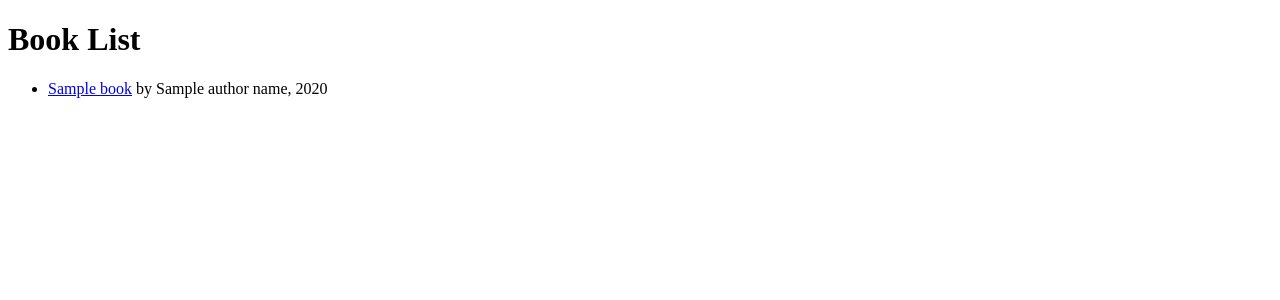
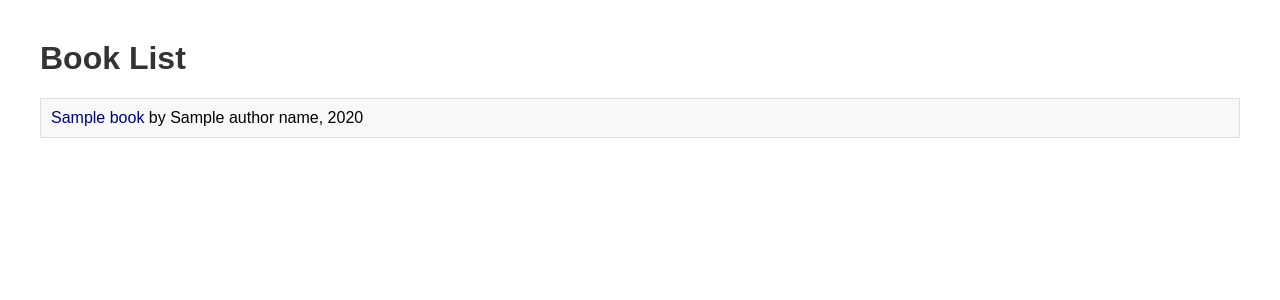
Before and after one commit to Atinos31/Booksy, a Flask app: template templates/index.html in a window 1280 px wide. Shown: the top 300 px of the page. Run offline with Flask 3, Linux system fonts and the light colour scheme; the template is opened without the code that fills it: most values are stand-ins (such as "Sample title", 1, 10 or a date in 2020).

Commit message:
Initial commit

```diff
--- a/templates/index.html
+++ b/templates/index.html
@@ -2,12 +2,42 @@
 <html>
 <head>
     <title>Book List</title>
+    <style>
+        body {
+            font-family: Arial, sans-serif;
+            margin: 40px;
+        }
+        h1 {
+            color: #333;
+        }
+        ul {
+            list-style: none;
+            padding: 0;
+        }
+        li {
+            margin: 10px 0;
+            padding: 10px;
+            background-color: #f8f8f8;
+            border: 1px solid #ddd;
+        }
+        a {
+            text-decoration: none;
+            color: darkblue;
+        }
+        a:hover {
+            text-decoration: underline;
+        }
+    </style>
 </head>
 <body>
     <h1>Book List</h1>
     <ul>
         {% for book in books %}
-        <li><a href="{{ url_for('book_details', book_id=book['key'].split('/')[-1]) }}">{{ book['title'] }}</a> by {{ book['author_name'][0] }}, {{ book['first_publish_year'] }}</li>
+        <li>
+            <a href="{{ url_for('book_details', book_id=book['key'].split('/')[-1]) }}">
+                {{ book['title'] }}
+            </a> by {{ book['author_name'][0] }}, {{ book['first_publish_year'] }}
+        </li>
         {% endfor %}
     </ul>
 </body>
```
Also changed, not shown: requirements.txt (added, +14 -0 lines), 1 other file.
